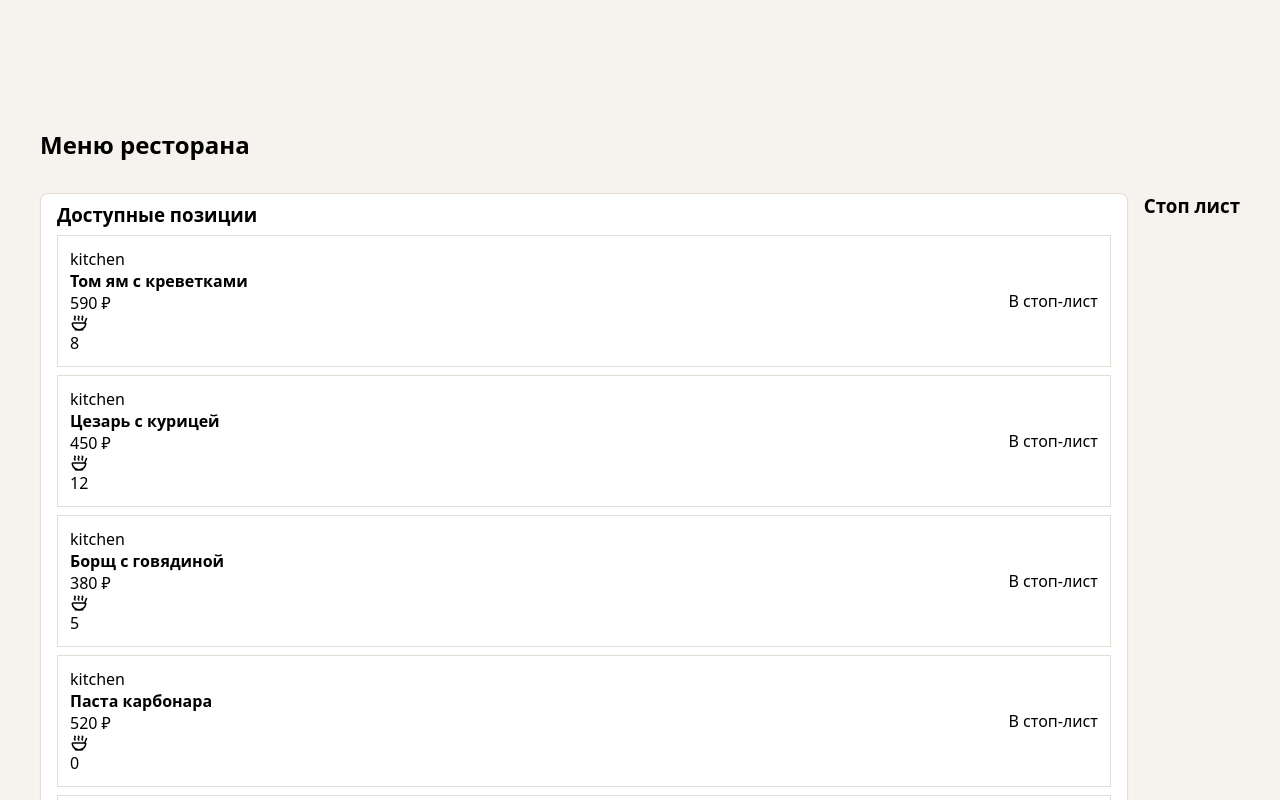
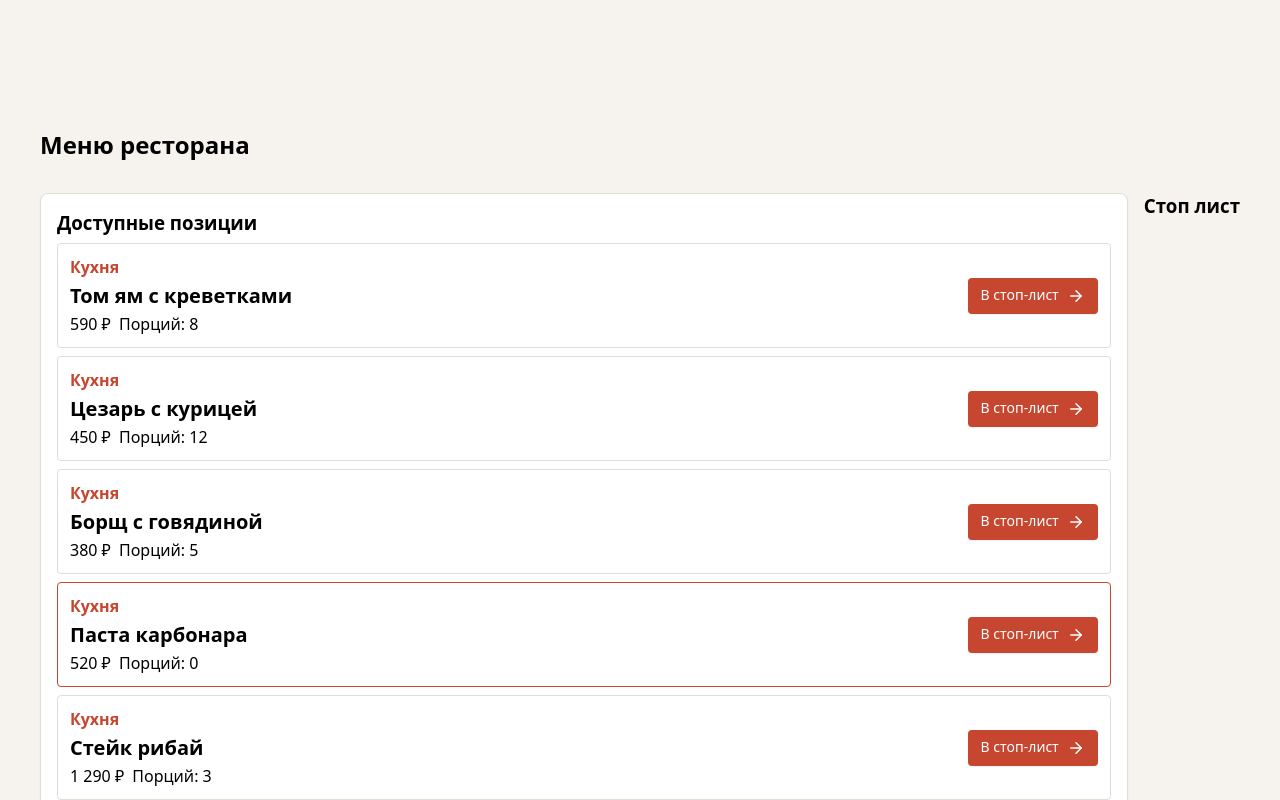
Before and after one commit to mindovermattr/StopList, a React (Vite) app: page / in a window 1280 px wide. Shown: the top 800 px of the page. Built offline with nearby package versions, Linux system fonts and the light colour scheme.

Commit message:
+clsx, +Button component, +Menu card

```diff
--- a/package.json
+++ b/package.json
@@ -11,6 +11,7 @@
   },
   "dependencies": {
     "@reduxjs/toolkit": "^2.12.0",
+    "clsx": "^2.1.1",
     "lucide-react": "^1.48.0",
     "react": "^19.2.8",
     "react-dom": "^19.2.8",
--- /dev/null
+++ b/src/components/Button/Button.module.css
@@ -0,0 +1,109 @@
+.button{
+    display: inline-flex;
+    align-items: center;
+    justify-content: center;
+    gap: var(--space-2);
+
+    padding: var(--space-3) var(--space-5);
+
+    font-family: var(--font-family-base);
+    font-size: var(--font-size-base);
+    font-weight: var(--font-weight-medium);
+    line-height: var(--line-height-tight);
+    text-align: center;
+    white-space: nowrap;
+
+    border: 1px solid transparent;
+    border-radius: var(--radius-md);
+    cursor: pointer;
+    user-select: none;
+
+    transition:
+        background-color var(--transition-fast),
+        border-color var(--transition-fast),
+        color var(--transition-fast),
+        box-shadow var(--transition-fast),
+        transform var(--transition-fast);
+
+    &:hover{
+        transform: translateY(-1px);
+    }
+
+    &:active{
+        transform: translateY(0);
+    }
+
+    &:focus-visible{
+        outline: 2px solid var(--color-accent);
+        outline-offset: 2px;
+    }
+
+    &:disabled{
+        background-color: var(--color-stop-bg);
+        border-color: var(--color-border);
+        color: var(--color-disabled);
+        box-shadow: none;
+        transform: none;
+        cursor: not-allowed;
+        pointer-events: none;
+    }
+}
+
+.button--sm{
+    padding: var(--space-2) var(--space-3);
+
+    font-size: var(--font-size-sm);
+
+    border-radius: var(--radius-sm);
+}
+
+.button--lg{
+    padding: var(--space-4) var(--space-6);
+
+    font-size: var(--font-size-lg);
+    border-radius: var(--radius-lg);
+}
+
+.button--primary{
+    background-color: var(--color-accent);
+    color: var(--color-text-inverse);
+    box-shadow: var(--shadow-card);
+
+    &:hover{
+        background-color: var(--color-accent);
+        box-shadow: var(--shadow-modal);
+    }
+}
+
+.button--secondary{
+    background-color: var(--color-surface);
+    border-color: var(--color-border);
+    color: var(--color-text);
+    box-shadow: var(--shadow-card);
+
+    &:hover{
+        background-color: var(--color-bg);
+        border-color: var(--color-text-muted);
+    }
+}
+
+.button--ghost{
+    background-color: transparent;
+    color: var(--color-text-muted);
+
+    &:hover{
+        background-color: var(--color-stop-bg);
+        color: var(--color-text);
+    }
+}
+
+.button--full-width{
+    width: 100%;
+}
+
+.button__icon{
+    display: inline-flex;
+    align-items: center;
+
+    flex-shrink: 0;
+}
--- /dev/null
+++ b/src/components/Button/Button.tsx
@@ -0,0 +1,52 @@
+import clsx from "clsx";
+import styles from "./Button.module.css";
+
+type ButtonVariant = "primary" | "secondary" | "ghost";
+type ButtonSize = "sm" | "md" | "lg";
+
+type ButtonProps = React.ButtonHTMLAttributes<HTMLButtonElement> & {
+  variant?: ButtonVariant;
+  size?: ButtonSize;
+  fullWidth?: boolean;
+  icon?: React.ReactNode;
+};
+
+const VARIANT_CLASS: Record<ButtonVariant, string> = {
+  primary: styles["button--primary"],
+  secondary: styles["button--secondary"],
+  ghost: styles["button--ghost"],
+};
+
+const SIZE_CLASS: Record<ButtonSize, string> = {
+  sm: styles["button--sm"],
+  md: styles["button--md"],
+  lg: styles["button--lg"],
+};
+
+export function Button({
+  children,
+  className,
+  variant = "primary",
+  size = "md",
+  fullWidth = false,
+  icon,
+  type = "button",
+  ...props
+}: ButtonProps) {
+  return (
+    <button
+      type={type}
+      className={clsx(
+        styles.button,
+        VARIANT_CLASS[variant],
+        SIZE_CLASS[size],
+        fullWidth && styles["button--full-width"],
+        className,
+      )}
+      {...props}
+    >
+      {children}
+      {icon && <span className={styles["button__icon"]}>{icon}</span>}
+    </button>
+  );
+}
--- a/src/components/Menu/Menu.module.css
+++ b/src/components/Menu/Menu.module.css
@@ -1,5 +1,6 @@
 .menu{
     margin-top: 128px;
+    margin-bottom: 24px;
 }
 
 .menu__content{
@@ -15,7 +16,7 @@
     flex-direction: column;
     gap: var(--space-2);
 
-    padding: var(--space-2) var(--space-4);
+    padding: var(--space-4);
 
     border-radius: var(--radius-md);
     border: 1px solid var(--color-border);
--- a/src/components/Menu/MenuItemCard/MenuItemCard.module.css
+++ b/src/components/Menu/MenuItemCard/MenuItemCard.module.css
@@ -1,8 +1,10 @@
 .card{
     display: flex;
     justify-content: space-between;
+    align-items: center;
 
     border: 1px solid var(--color-border);
+    border-radius: var(--radius-sm);
     transition: box-shadow var(--transition-fast);
     padding: var(--space-3);
 
@@ -11,7 +13,30 @@
     }
 }
 
+.card--out-of-stock{
+    border: 1px solid var(--color-error);
+}
+
 .card__content{
+    display: flex;
+    flex-direction: column;
+    gap: var(--space-1);
+}
 
+.card__category{
+    color: var(--color-accent);
+    font-weight: var(--font-weight-bold);
+}
 
+.card__name{
+    font-size: var(--font-size-lg);
 }
+
+.card__info{
+    display: flex;
+    align-items: center;
+    gap: var(--space-2);
+}
+
+.card__price{
+}
--- a/src/components/Menu/MenuItemCard/MenuItemCard.tsx
+++ b/src/components/Menu/MenuItemCard/MenuItemCard.tsx
@@ -1,21 +1,33 @@
-import { SoupIcon } from "lucide-react";
+import { Button } from "@/components/Button/Button";
+import { formatPrice } from "@/utils/formatPrice";
+import clsx from "clsx";
+import { ArrowRightIcon } from "lucide-react";
 import styles from "./MenuItemCard.module.css";
-import { formatPrice } from "@/utils/formatPrice";
 
 type MenuItemCardProps = Omit<MenuItem, "id">;
 
+const CATEGORY_LABELS: Record<MenuItem["category"], string> = {
+  kitchen: "Кухня",
+  bar: "Бар",
+  dessert: "Десерт",
+};
+
 export function MenuItemCard({ name, category, price, portionsLeft }: MenuItemCardProps) {
+  const isOutOfStock = portionsLeft === 0;
+
   return (
-    <article className={styles.card}>
+    <article className={clsx(styles.card, isOutOfStock && styles["card--out-of-stock"])}>
       <div className={styles["card__content"]}>
-        <p>{category}</p>
-        <h4>{name}</h4>
-        <p>{formatPrice(price)}</p>
-        <p>
-          <SoupIcon size={18} /> {portionsLeft}
-        </p>
+        <p className={styles["card__category"]}>{CATEGORY_LABELS[category]}</p>
+        <h4 className={styles["card__name"]}>{name}</h4>
+        <div className={styles["card__info"]}>
+          <p className={styles["card__price"]}>{formatPrice(price)}</p>
+          <p>Порций: {portionsLeft}</p>
+        </div>
       </div>
-      <button>В стоп-лист </button>
+      <Button icon={<ArrowRightIcon size={18} />} size="sm">
+        В стоп-лист
+      </Button>
     </article>
   );
 }
```
Also changed, not shown: 1 other file (tests, documents, lock files or other folders).
